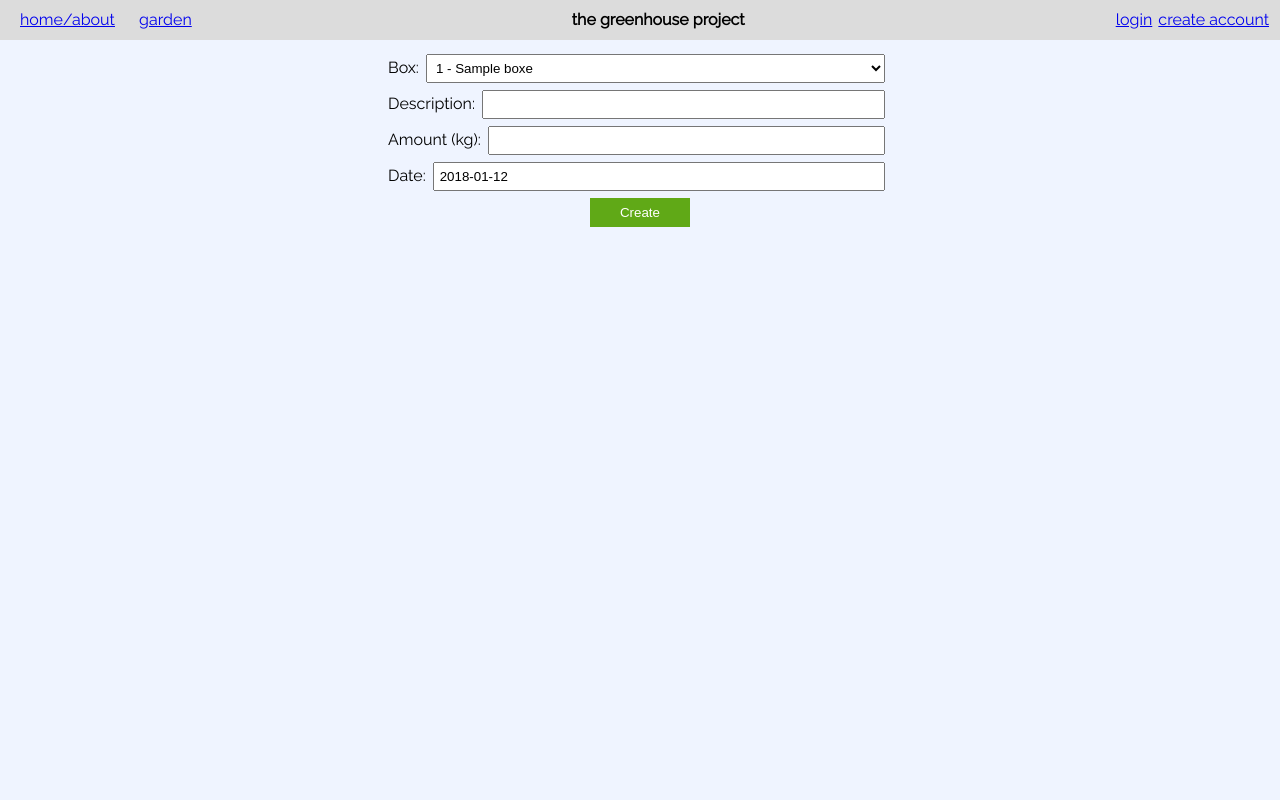
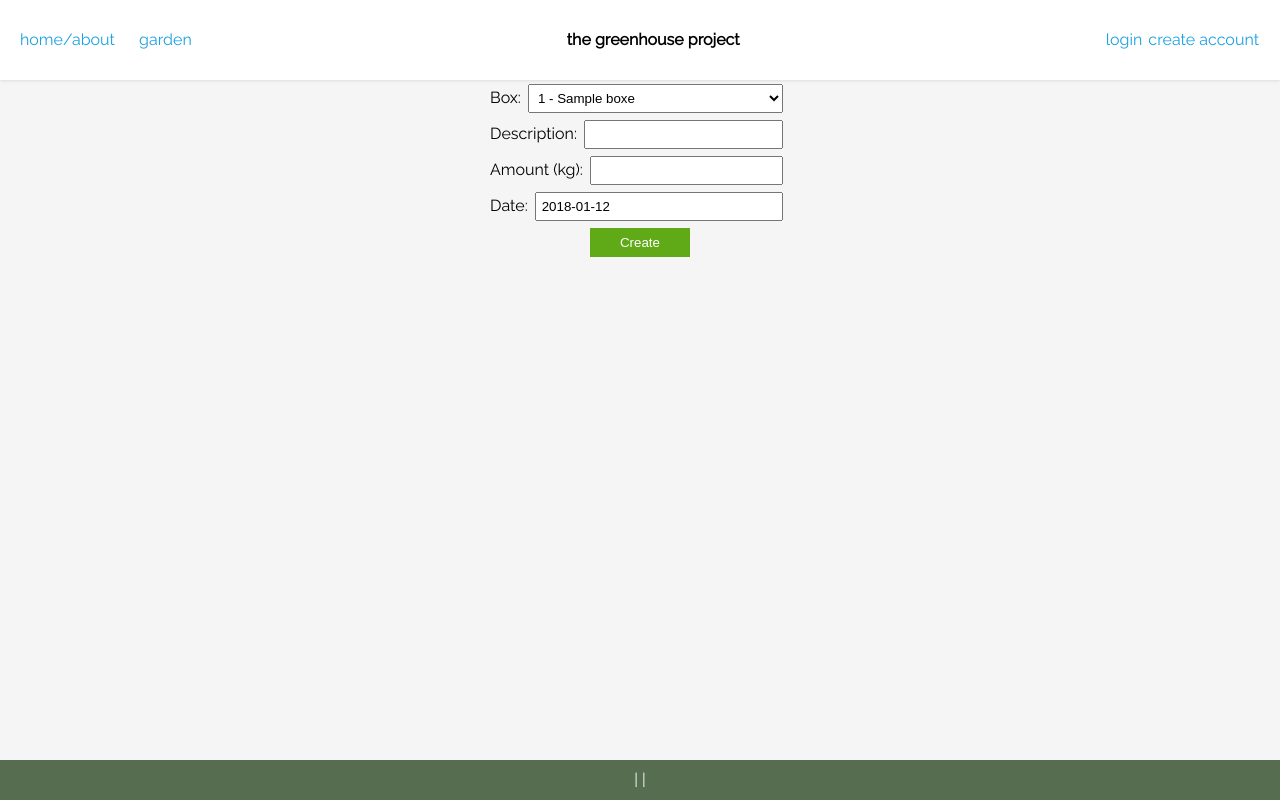
Before and after one commit to sunny-lan/greenhouse, a PHP site: page /admin/createHarvest.php in a window 1280 px wide. Run offline with PHP 8.4, Linux system fonts and the light colour scheme; tables that the repository leaves empty or names only in its code hold one stand-in row (values such as "Sample post"); data that the repository does not hold is empty; some libraries are stand-ins or nearby versions.

Commit message:
Made stuff aesthetic

```diff
--- a/backend/BoxPlantEntryMgr.php
+++ b/backend/BoxPlantEntryMgr.php
@@ -52,4 +52,23 @@ class BoxPlantEntryMgr extends DBMgr
         )->fetch_assoc()['latest']);
         return max($d1,$d2);
     }
+
+	static function getComp()
+	{
+		return (function (BoxPlantEntry $a, BoxPlantEntry $b) {
+			if ($a->getStartDate() == $b->getStartDate()) {
+				if ($a->getPlant()->getID() == $b->getPlant()->getID()) {
+					return 0;
+				} else if ($a->getPlant()->getID() > $b->getPlant()->getID()) {
+					return 1;
+				} else {
+					return -1;
+				}
+			} else if ($a->getStartDate() < $b->getStartDate()) {
+				return 1;
+			} else {
+				return -1;
+			}
+		});
+	}
 }
--- a/components/BoxInfo.php
+++ b/components/BoxInfo.php
@@ -21,8 +21,10 @@ class BoxInfo implements Component
 		$harvests = $box->listHarvests($startDate, $endDate);
 		$harvestHTML = HarvestDisplay::render(['harvests' => $harvests]);
 
+		$entries = $box->listPlantEntries($startDate, $endDate);
+		usort($entries, BoxPlantEntryMgr::getComp());
 		$entriesHTML = '';
-		foreach ($box->listPlantEntries($startDate, $endDate) as $entry/* @var $entry BoxPlantEntry */) {
+		foreach ($entries as $entry/* @var $entry BoxPlantEntry */) {
 			$plantEndDate = $entry->getEndDate();
 
 			$endStr = '';
@@ -36,16 +38,15 @@ class BoxInfo implements Component
 			$descriptionHTML = '';
 			if (!empty($entry->getDescription()))
 				$descriptionHTML = <<<HTML
-				Notes:
 				<pre>{$entry->getDescription()}</pre>
 HTML;
 
 
 			$entriesHTML .= <<<HTML
                 <li>
-                    {$entry->getPlant()->getPlantName()}
+                    <strong>{$entry->getPlant()->getPlantName()}
                     starting {$entry->getStartDate()->format('Y-m-d')}
-                    {$endStr}
+                    {$endStr}</strong>
                     {$adminHTML}
                     {$descriptionHTML}
                 </li>
@@ -59,13 +60,21 @@ HTML;
 			$adminHTML = BoxLinks::render($param);
 
 		return <<<HTML
+		<div class="box-info">
+			<div class="title">
 				<h1>{$box->getName()}</h1>
 				{$adminHTML}
+			</div>
 			<pre>{$box->getDescription()}</pre>
+			<div class="plant-entries">
 				<h2>Plant entries</h2>
 				<ul>{$entriesHTML}</ul>
+			</div>
+			<div class="harvests">
 				<h2>Harvests</h2>
 				{$harvestHTML}
+			</div>
+		</div>
 HTML;
 	}
 }
--- a/components/HarvestDisplay.php
+++ b/components/HarvestDisplay.php
@@ -72,7 +72,7 @@ HTML;
 			}
 
 			$page = <<<HTML
-			<table>
+			<table class="harvest-display">
 				<tr>
 					<th>Box</th>
 					<th>Kg</th>
--- a/components/InteractiveMap.php
+++ b/components/InteractiveMap.php
@@ -10,10 +10,6 @@ class InteractiveMap implements Component
 {
 	static function render($param = []): string
 	{
-		JSRequire::req('https://code.jquery.com/jquery-3.2.1.min.js');
-		JSRequire::req('js/map.js');
-
-		$subDir = SUB_DIR;
 		$mgr = new BoxMgr();
 		$boxes = $mgr->listBoxes();
 
@@ -25,29 +21,15 @@ class InteractiveMap implements Component
 		if (array_key_exists('endDate', $param) and $param['endDate'] !== '')
 			$endDate = $param['endDate'];
 
-		$comp = (function (BoxPlantEntry $a, BoxPlantEntry $b) {
-			if ($a->getStartDate() == $b->getStartDate()) {
-				if ($a->getPlant()->getID() == $b->getPlant()->getID()) {
-					return 0;
-				} else if ($a->getPlant()->getID() > $b->getPlant()->getID()) {
-					return 1;
-				} else {
-					return -1;
-				}
-			} else if ($a->getStartDate() < $b->getStartDate()) {
-				return 1;
-			} else {
-				return -1;
-			}
-		});
-
+		JSRequire::req('https://code.jquery.com/jquery-3.2.1.min.js');
+		JSRequire::req('js/map.js');
 		$util = new Util();
 
 		$boxHTML = "";
 		foreach ($boxes as $box/* @var $box Box */) {
 			$plantHTML = "";
 			$boxPlants = $box->listPlantEntries($startDate, $endDate);
-			usort($boxPlants, $comp);
+			usort($boxPlants, BoxPlantEntryMgr::getComp());
 			foreach ($boxPlants as $entry/* @var $entry BoxPlantEntry */) {
 				$picture = $entry->getPlant()->getPicture();
 
--- a/components/Map.php
+++ b/components/Map.php
@@ -8,10 +8,8 @@
  */
 class Map implements Component
 {
-
 	static function render($param = []): string
 	{
-		$subDir = SUB_DIR;
 		$mgr = new BoxMgr();
 		$boxes = $mgr->listBoxes();
 
@@ -23,28 +21,13 @@ class Map implements Component
 		if (array_key_exists('endDate', $param) and $param['endDate'] !== '')
 			$endDate = $param['endDate'];
 
-
-		$comp = (function (BoxPlantEntry $a, BoxPlantEntry $b) {
-			if ($a->getStartDate() == $b->getStartDate()) {
-				if ($a->getPlant()->getID() == $b->getPlant()->getID()) {
-					return 0;
-				} else if ($a->getPlant()->getID() > $b->getPlant()->getID()) {
-					return 1;
-				} else {
-					return -1;
-				}
-			} else if ($a->getStartDate() < $b->getStartDate()) {
-				return 1;
-			} else {
-				return -1;
-			}
-		});
+		$subDir = SUB_DIR;
 
 		$boxHTML = "";
 		foreach ($boxes as $box/* @var $box Box */) {
 			$plantHTML = "";
 			$boxPlants = $box->listPlantEntries($startDate, $endDate);
-			usort($boxPlants, $comp);
+			usort($boxPlants, BoxPlantEntryMgr::getComp());
 			foreach ($boxPlants as $entry/* @var $entry BoxPlantEntry */) {
 				$plantEndDate = $entry->getEndDate();
 
--- a/components/PageWrapper.php
+++ b/components/PageWrapper.php
@@ -6,13 +6,15 @@ class PageWrapper implements Component
 	{
 		JSRequire::req('js/util.js');
 
-        $title=Util::guardA($param, 'title', "Greenhouse Project");
+		$title = Util::guardA($param, 'title', "Greenhouse Project");
 
 		$requireHTML = JSRequire::html();
 
 		$navbar = Navbar::render();
 
 		$SUB_DIR = SUB_DIR;
+
+		$mgr = new ConfigMgr();
 
 		return <<<HTML
         <!DOCTYPE html>
@@ -27,6 +29,12 @@ class PageWrapper implements Component
         <body>
         {$navbar}
         <div id="content">{$param['content']}</div>
+        <div id="footer">
+        <span>
+			{$mgr->getValue('Organization name')} |
+			{$mgr->getValue('Address')} |
+			{$mgr->getValue('Phone')}
+		</span>
         </body>
         </html>
 HTML;
--- a/css/admin-base.scss
+++ b/css/admin-base.scss
@@ -1,4 +1,5 @@
 #title{
+  margin-top: 20px;
   margin-bottom: 10px;
   display: block;
 }
--- a/css/base.scss
+++ b/css/base.scss
@@ -15,7 +15,15 @@ h2 {
   font-size: 24px;
 }
 
-strong {
+h3{
+  font-size: 20px;
+}
+
+h4{
+  font-weight: bold;
+}
+
+strong{
   font-weight: bold;
 }
 
@@ -78,6 +86,7 @@ table {
     right: 0;
   }
   .overlay-content {
+    max-height: 90vh;
     min-width: 400px;
     z-index: 777;
     padding: 30px;
--- a/css/forms.scss
+++ b/css/forms.scss
@@ -3,7 +3,6 @@
 $control-margins: 7px;
 
 form {
-  width: 40%;
   min-width: 300px;
   display: flex;
   flex-direction: column;
--- a/css/main.css
+++ b/css/main.css
@@ -47,14 +47,31 @@ table {
 
 body {
   font-family: 'Raleway', sans-serif;
-  background: #eff4ff; }
+  background: #f5f5f5;
+  position: relative;
+  min-height: 100vh; }
 
 #content {
   display: flex;
   align-items: center;
   justify-content: center;
-  flex-direction: column;
-  margin: 10px; }
+  flex-direction: column; }
+
+#footer {
+  position: absolute;
+  right: 0;
+  bottom: 0;
+  left: 0;
+  display: flex;
+  justify-content: center;
+  align-items: center;
+  background: #566D4F;
+  color: white;
+  z-index: -1;
+  height: 40px; }
+
+#content {
+  padding-bottom: 40px; }
 
 ul > li {
   list-style-type: square;
@@ -128,7 +152,6 @@ table {
   display: flex; }
 
 form {
-  width: 40%;
   min-width: 300px;
   display: flex;
   flex-direction: column; }
@@ -166,20 +189,26 @@ input[type=submit], button {
   top: 0;
   left: 0;
   right: 0;
-  height: 40px;
-  background: gainsboro;
+  height: 80px;
+  background: white;
   z-index: 999;
   display: flex;
   justify-content: center;
   align-items: center;
-  flex-direction: row; }
+  flex-direction: row;
+  box-shadow: 0 1px 3px rgba(0, 0, 0, 0.1); }
   #navbar #nav-items-logged-in {
-    padding-right: 10px; }
+    padding-right: 20px; }
     #navbar #nav-items-logged-in a {
       padding: 1px; }
   #navbar a {
     padding-left: 10px;
-    padding-right: 10px; }
+    padding-right: 10px;
+    text-decoration: none;
+    color: #1ba1e2; }
+    #navbar a:hover {
+      text-decoration: underline;
+      font-weight: bold; }
   #navbar #nav-items-always {
     justify-self: flex-start;
     padding-left: 10px; }
@@ -189,13 +218,13 @@ input[type=submit], button {
     flex-grow: 1; }
 
 #content {
-  padding-top: 40px; }
+  padding-top: 80px; }
 
 .interactive-map {
   overflow: auto;
   position: relative;
-  border: solid 1px black;
-  background: transparent; }
+  border: none;
+  background: white; }
   .interactive-map .loading {
     position: absolute;
     z-index: -1;
--- a/css/main.scss
+++ b/css/main.scss
@@ -4,6 +4,8 @@
 body {
   font-family: 'Raleway', sans-serif;
   background: $page-background;
+  position: relative;
+  min-height: 100vh;
 }
 
 #content {
@@ -11,7 +13,24 @@ body {
   align-items: center;
   justify-content: center;
   flex-direction: column;
-  margin: 10px;
+}
+
+#footer{
+  position: absolute;
+  right: 0;
+  bottom: 0;
+  left: 0;
+  display: flex;
+  justify-content: center;
+  align-items: center;
+  background: $footer-background;
+  color: white;
+  z-index: -1;
+  height: $footer-height;
+}
+
+#content{
+  padding-bottom: $footer-height;
 }
 
 @import "base";
--- a/css/map.scss
+++ b/css/map.scss
@@ -1,9 +1,10 @@
 @import "theme";
+@import "mixins";
 
 .interactive-map {
   overflow: auto;
   position: relative;
-  border: solid 1px $map-border;
+  border: $map-border;
   .loading{
     position: absolute;
     z-index: -1;
@@ -78,18 +79,23 @@
   background: $map-background;
 }
 
+@import "box-info";
+
 #map-page {
   display: flex;
   justify-content: center;
   //align-items: center;
   flex-direction: row;
   width: 100%;
+  max-width: 100%;
+  @include box-sizing(border-box);
+  padding: 10px 12px;
   #sidebar {
     min-width: 300px;
-    max-height: 90vh;
+    //overflow-y: scroll;
     display: flex;
     flex-direction: column;
-    margin-right: 20px;
+    margin-right: 10px;
     //flex-grow: 1;
     & > * {
       padding-top: 10px;
--- a/css/navbar.scss
+++ b/css/navbar.scss
@@ -16,8 +16,10 @@
 
   $side-padding: 10px;
 
+  box-shadow: 0 1px 3px rgba(0, 0, 0, .1);
+
   #nav-items-logged-in {
-    padding-right: $side-padding;
+    padding-right: $side-padding * 2;
 
     a {
       padding: 1px;
@@ -27,6 +29,12 @@
   a {
     padding-left: $side-padding;
     padding-right: $side-padding;
+    text-decoration: none;
+    color: $nav-link-color;
+    &:hover{
+      text-decoration: underline;
+      font-weight: bold;
+    }
   }
 
   #nav-items-always {
--- a/css/theme.scss
+++ b/css/theme.scss
@@ -1,7 +1,8 @@
 $metro-blue: #1ba1e2;
 
-$page-background: #eff4ff;
-$navbar-background: gainsboro;
+$nav-link-color: $metro-blue;
+$page-background: #f5f5f5;
+$navbar-background: white;
 $btn-background: #60a917;
 $btn-text: white;
 $btn-hover: #008a00;
@@ -15,8 +16,11 @@ $plant-hover: greenyellow;
 $overlay-background: black;
 $popup-background: white;
 $zoom-control-background: #f5f5f5;
-$map-background: transparent;
-$map-border: black;
+$map-background: white;
+$map-border: none;
+$note-border: none; //solid 1px black;
+$note-background: #f5f5f5;
+$footer-background: #566D4F;
 
-
-$navbar-height: 40px;
+$navbar-height: 80px;
+$footer-height: 40px;
```
Also changed, not shown: other parts of css/main.css (+42 -4 lines), admin/gallery.php (added, +51 -0 lines), backend/Picture.php (added, +36 -0 lines), backend/PictureMgr.php (added, +31 -0 lines), css/box-info.scss (added, +32 -0 lines), css/mixins.scss (added, +12 -0 lines), 1 other file. Lines whose indentation alone changed are shown as unchanged.
